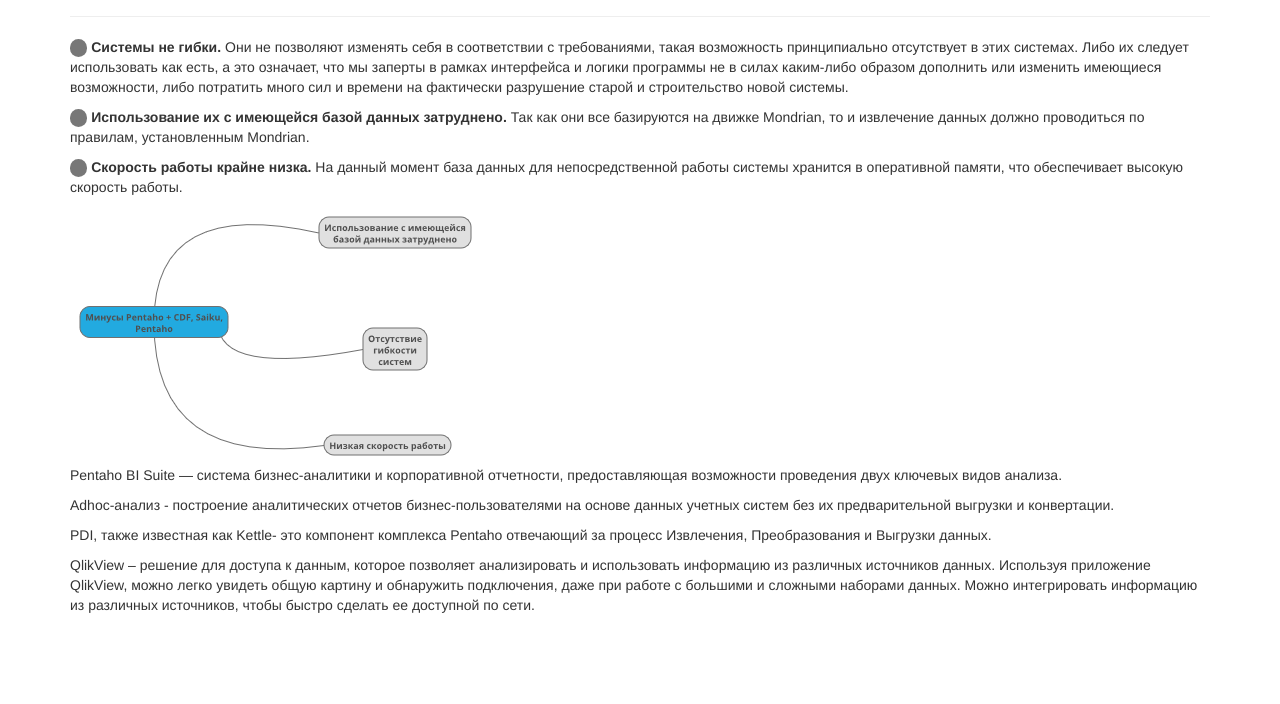
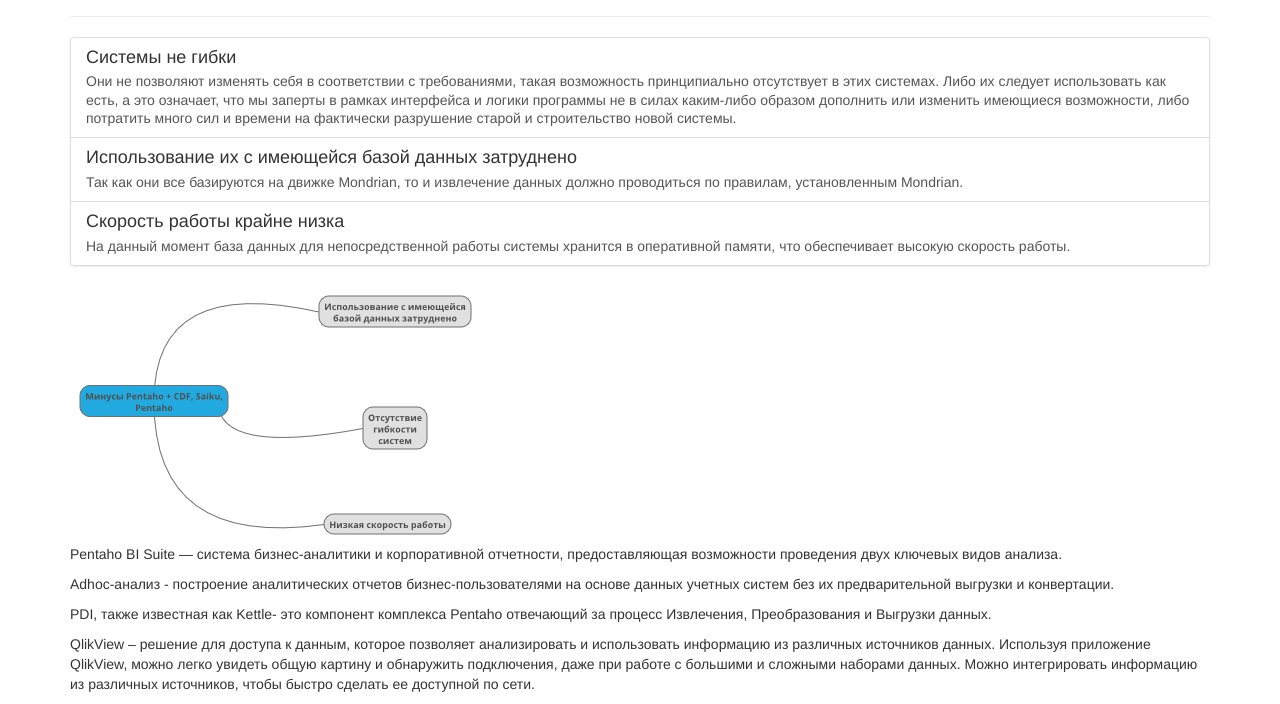
Before and after one commit to MaryNight/DZ1, a plain HTML site: page compar.html in a window 1280 px wide. Shown: the part 103-807 px from the top of the page. Drawn offline with Linux system fonts and the light colour scheme.

Commit message:
Обновила compar.html

```diff
--- a/compar.html
+++ b/compar.html
@@ -47,22 +47,33 @@
       <div class="page-header">
         <h1>Сравнительный анализ платформ Бизнес-Аналитики</h1>
       </div>
-      <p><span class="badge">&nbsp;</span> <b>Системы не гибки.</b>
-      Они не позволяют изменять себя в соответствии с требованиями,
+      <div class="list-group">
+        <a class="list-group-item">
+          <h4 class="list-group-item-heading">Системы не гибки</h4>
+          <p class="list-group-item-text">Они не позволяют изменять
+          себя в соответствии с требованиями,
           такая возможность принципиально отсутствует в этих системах.
           Либо их следует использовать как есть, а это означает,
           что мы заперты в рамках интерфейса и логики программы
           не в силах каким-либо образом дополнить или изменить имеющиеся
           возможности, либо потратить много сил и времени на фактически
           разрушение старой и строительство новой системы.</p>
-      <p><span class="badge">&nbsp;</span> <b>Использование их
-      с имеющейся базой данных затруднено.</b> Так как они все
+        </a>
+        <a class="list-group-item">
+          <h4 class="list-group-item-heading">Использование их
+          с имеющейся базой данных затруднено</h4>
+          <p class="list-group-item-text">Так как они все
           базируются на движке Mondrian, то и извлечение данных должно
           проводиться по правилам, установленным Mondrian.</p>
-      <p><span class="badge">&nbsp;</span> <b>Скорость работы крайне низка.</b>
-      На данный момент база данных для непосредственной работы
+        </a>
+        <a class="list-group-item">
+          <h4 class="list-group-item-heading">Скорость работы крайне низка</h4>
+          <p class="list-group-item-text">На данный момент база данных
+          для непосредственной работы
           системы хранится в оперативной памяти, что обеспечивает
           высокую скорость работы.</p>
+        </a>
+      </div>
       <img src="./compar.png" class="img-fluid" alt="Минусы">
       <p>Pentaho BI Suite &mdash; система бизнес-аналитики
       и корпоративной отчетности, предоставляющая возможности
```
Lines whose indentation alone changed are shown as unchanged.
